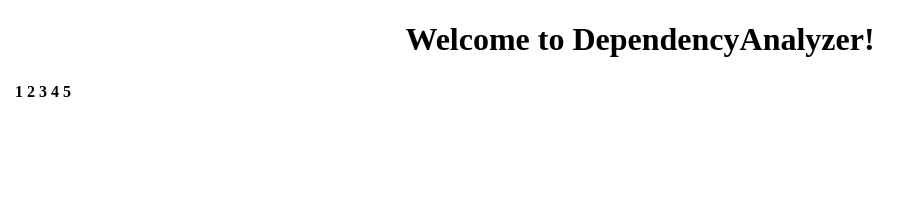
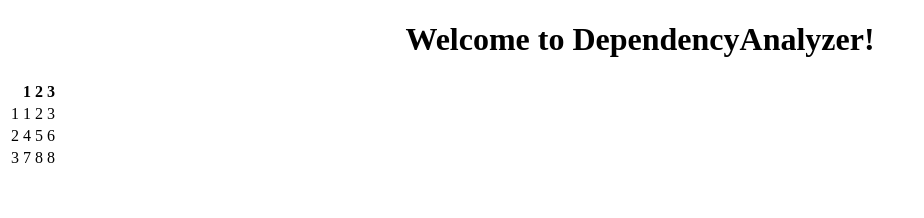
Before and after one commit to andrenaMatthiasZ/DependencyAnalyzer, an Angular app: page / in a window 1280 px wide. Shown: the top 218 px of the page, without its empty margins (0-924 px from the left). Built offline with nearby package versions, Linux system fonts and the light colour scheme.

Commit message:
use row component and add dependency service

```diff
--- a/src/app/app.module.ts
+++ b/src/app/app.module.ts
@@ -10,7 +10,7 @@ import { DependencyTableRowComponent } from './dependency-table-row/dependency-t
   declarations: [
     AppComponent,
     DependencyTableComponent,
-    DependencyTableRowComponent
+    DependencyTableRowComponent,
   ],
   imports: [
     BrowserModule,
--- a/src/app/dependency-table-row/dependency-table-row.component.html
+++ b/src/app/dependency-table-row/dependency-table-row.component.html
@@ -1,3 +1,3 @@
-<p>
-  dependency-table-row works!
-</p>
+
+    <td>{{index}}</td>
+    <td *ngFor="let d of grow">{{d}}</td>
--- a/src/app/dependency-table/dependency-table.component.html
+++ b/src/app/dependency-table/dependency-table.component.html
@@ -1,7 +1,11 @@
 <table>
-  <tr>
-    <th></th>
-    <th *ngFor="let index of indices">{{ index }}</th>
-  </tr>
-  <tr app-dependency-table-row *ngFor = "let row of rows"></tr>
+  <thead>
+    <tr>
+      <th></th>
+      <th *ngFor="let index of indices">{{ index }}</th>
+    </tr>
+  </thead>
+  <tbody>
+    <tr app-dependency-table-row *ngFor="let index of indices" [grow]="rows[index-1]" [index]="index"></tr>
+  </tbody>
 </table>
--- a/src/app/dependency-table/dependency-table.component.ts
+++ b/src/app/dependency-table/dependency-table.component.ts
@@ -9,7 +9,10 @@ export class DependencyTableComponent implements OnInit {
 
   constructor() { }
 
-  public indices = [1,2,3,4,5]
+  public indices = [1,2,3]
+
+  public rows = [[1,2,3],[4,5,6],[7,8,8]]
+
 
   ngOnInit() {
   }
```
Also changed, not shown: src/app/dependency-table-row/dependency-table-row.component.ts (+6 -2 lines), src/app/dependency.service.ts (added, +9 -0 lines), 1 other file (tests, documents, lock files or other folders).
